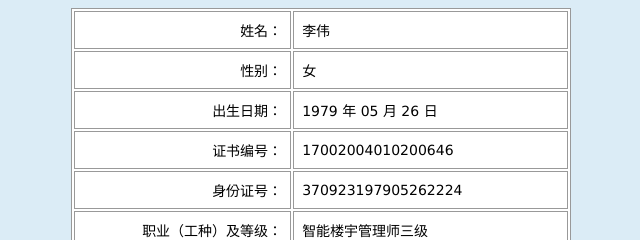
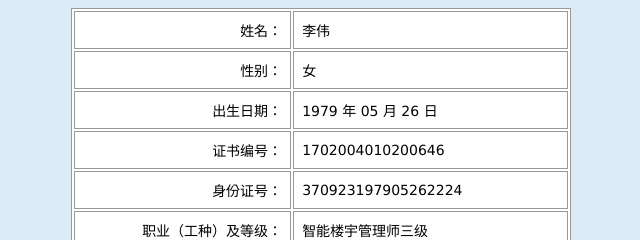
Before and after one commit to tj-sowin/tj-sowin.github.io, a plain HTML site: page index.html in a window 1280 px wide. Shown: the top 240 px of the page, 319-959 px from the left. Drawn offline with Linux system fonts and the light colour scheme.

Commit message:
Update index.html

```diff
--- a/index.html
+++ b/index.html
@@ -53,7 +53,7 @@
     </tr>
     <tr>
 	    <td align="right">证书编号：</td>
-	    <td> 17002004010200646</td>
+	    <td> 1702004010200646</td>
     </tr>
     <tr>
 	    <td align="right">身份证号：</td>
```
